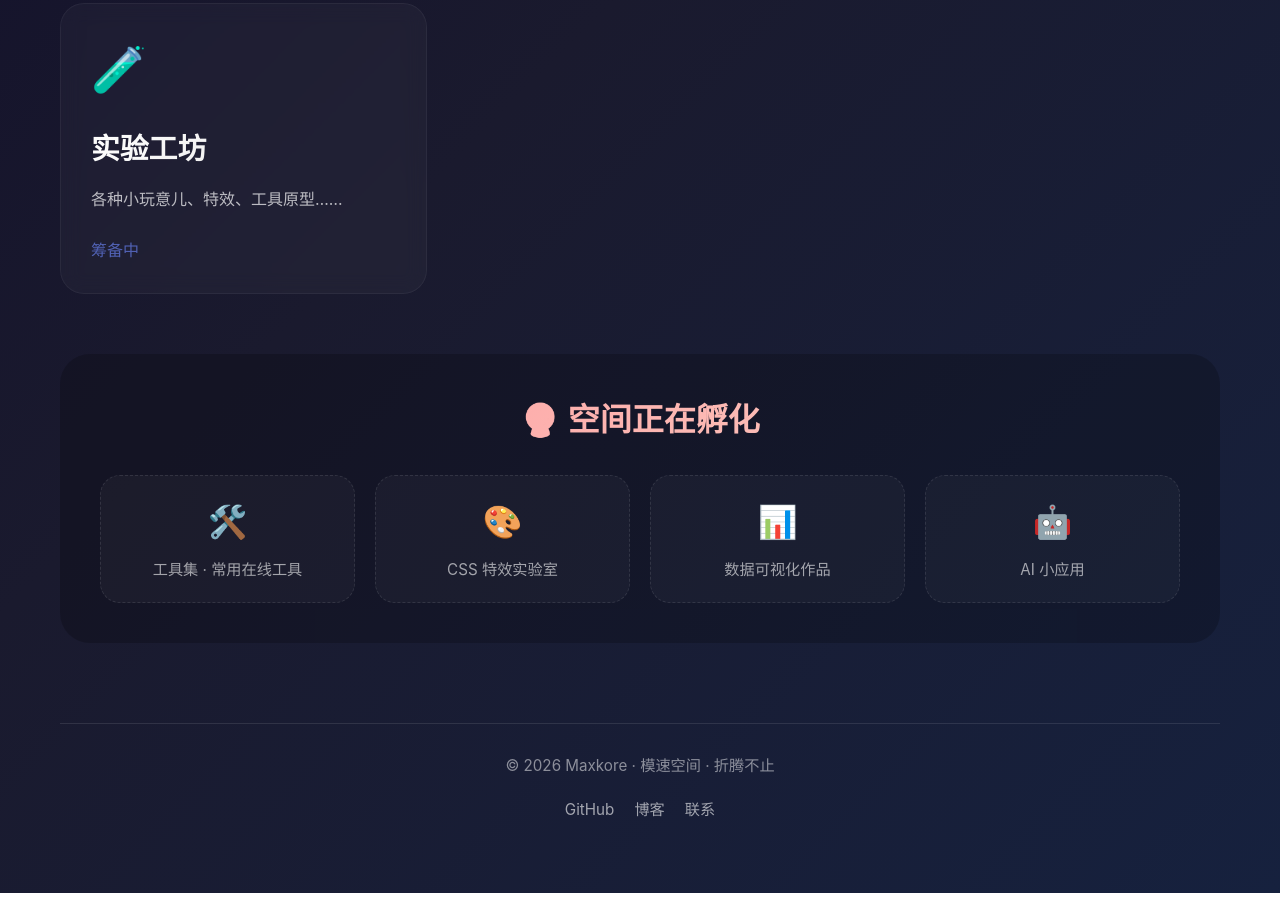
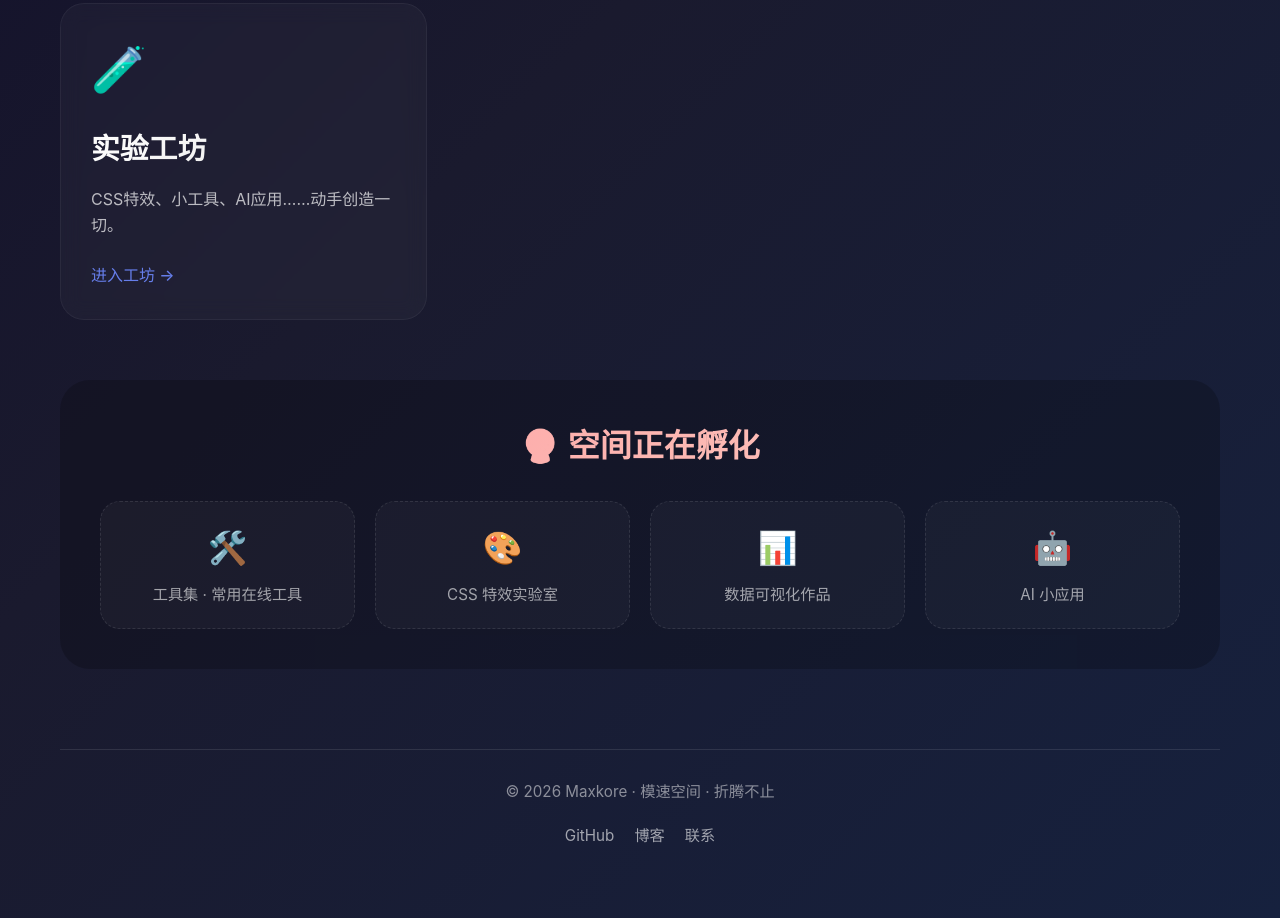
Before and after one commit to Maxkore-Geek/modsu.bbroot.com, a plain HTML site: page index.html in a window 1280 px wide. Shown: the part 938-1856 px from the top of the page. Before the commit the page ends 1831 px from the top, so only its background shows below. Drawn offline with Linux system fonts and the light colour scheme.

Commit message:
Update workshop link from gh-pages

```diff
--- a/index.html
+++ b/index.html
@@ -290,11 +290,13 @@
             </div>
 
             <div class="card">
-                <div class="card-icon">🧪</div>
-                <div class="card-title">实验工坊</div>
-                <div class="card-desc">各种小玩意儿、特效、工具原型……</div>
-                <a href="#" class="card-link" style="opacity: 0.7;">筹备中</a>
-            </div>
+    		<div class="card-icon">🧪</div>
+    		<div class="card-title">实验工坊</div>
+    		<div class="card-desc">CSS特效、小工具、AI应用……动手创造一切。</div>
+    		<a href="https://workshop.bbroot.com/" class="card-link" target="_blank" rel="noopener">
+        		进入工坊 →
+    		</a>
+	     </div>
         </div>
 
         <div class="future-section">
```
